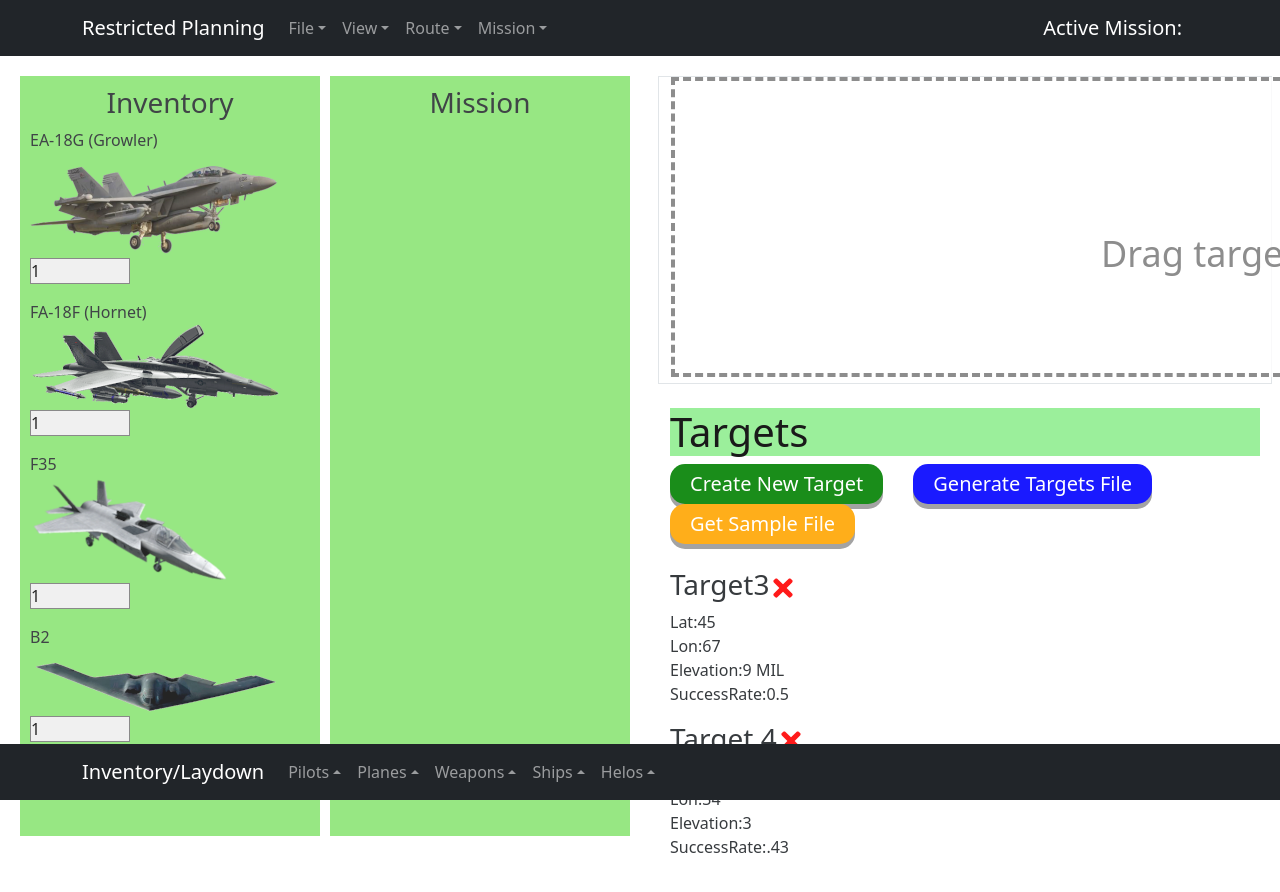
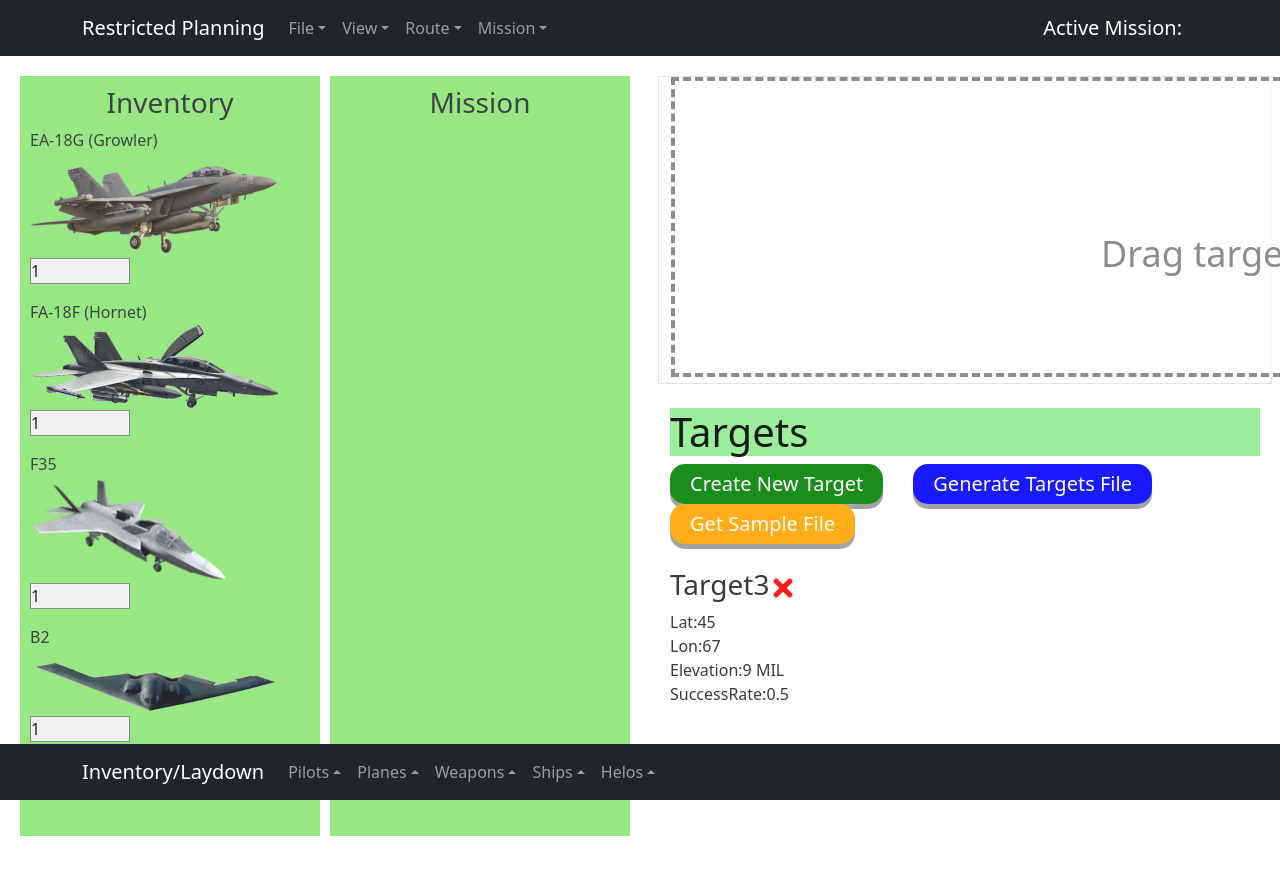
Before and after one commit to Jonathan805/RestrictedPlanning, a React (Create React App) app: page / in a window 1280 px wide. Shown: the top 892 px of the page. After the commit the page ends 856 px from the top, so only its background shows below. Built offline with nearby package versions, Linux system fonts and the light colour scheme; data requests are answered from the project's data file; what react-sizeme would draw is missing.

Commit message:
Initial Cleanup for drag and drop
Initial Cleanup for drag and drop functionality

```diff
--- a/db.json
+++ b/db.json
@@ -7,14 +7,6 @@
       "elevation": "9 MIL",
       "successRate": "0.5",
       "id": 4
-    },
-    {
-      "name": "Target 4",
-      "latitude": "45",
-      "longitude": "34",
-      "elevation": "3",
-      "successRate": ".43",
-      "id": 5
     }
   ]
 }
--- a/src/App.js
+++ b/src/App.js
@@ -6,20 +6,14 @@
 import Row from "react-bootstrap/Row"
 import TargetList from "./Components/TargetList";
 
-// Components for click and drag Aircraft selections
-import Board from './Components/Board';
-import Card from "./Components/Card";
-import Aircraft from "./Components/Aircraft";
-import Growler from './AircraftImages/Growler.png';
-import FA18F from './AircraftImages/FA-18A.png';
-import F35 from './AircraftImages/F35.png';
-import B2 from './AircraftImages/B2.png';
-
 // Components for creating Targets
 import Header from './Components/Header';
 import Targets from './Components/Targets';
 import CreateTarget from './Components/CreateTarget';
 import { useState, useEffect } from 'react'
+
+// Drag and Drop Air Vehicles
+import AirVehicles from './Components/AirVehicleDragDrop/AirVehicles';
 
 import {toast} from 'react-toastify'
 import 'react-toastify/dist/ReactToastify.css'
@@ -126,29 +120,8 @@
     <div>
       <Nav />
       <section id="section-left">
-        <main className="flexbox" >
-          <Board id="board-1" className="board" >
-            <center><h3>Inventory</h3></center>
-            <Card id="Aircraft-1" className="aircraft" draggable="true">
-              <Aircraft aircraftName='EA-18G (Growler)' image={Growler} />
-            </Card>
-            <Card id="Aircraft-2" className="aircraft" draggable="true">
-              <Aircraft aircraftName='FA-18F (Hornet)' image={FA18F} />
-            </Card>
-            <Card id="Aircraft-3" className="aircraft" draggable="true">
-              <Aircraft aircraftName='F35' image={F35} />
-            </Card>
-            <Card id="Aircraft-4" className="aircraft" draggable="true">
-              <Aircraft aircraftName='B2' image={B2} />
-            </Card>
-          </Board>
-          <Board id="board-2" className="board">
-            <center><h3>Mission</h3></center>
-          </Board>
-        </main>
+        <AirVehicles/>
       </section>
-
-
       <missionplanning className="missionfunctions">
         <section className="section-right">
           <section className="section-top">
--- /dev/null
+++ b/src/Components/AirVehicleDragDrop/AirVehicles.js
@@ -0,0 +1,37 @@
+/*Set of Air Vehicles with Deag Drop Functionality*/
+
+// Components for click and drag Aircraft selections
+import Board from './Board';
+import Card from "./Card";
+import Aircraft from "./Aircraft";
+import Growler from '../../AircraftImages/Growler.png';
+import FA18F from '../../AircraftImages/FA-18A.png';
+import F35 from '../../AircraftImages/F35.png';
+import B2 from '../../AircraftImages/B2.png';
+
+const AirVehicles = () => {
+    return (
+      <main className="flexbox" >
+      <Board id="board-1" className="board" >
+        <center><h3>Inventory</h3></center>
+        <Card id="Aircraft-1" className="aircraft" draggable="true">
+          <Aircraft aircraftName='EA-18G (Growler)' image={Growler} />
+        </Card>
+        <Card id="Aircraft-2" className="aircraft" draggable="true">
+          <Aircraft aircraftName='FA-18F (Hornet)' image={FA18F} />
+        </Card>
+        <Card id="Aircraft-3" className="aircraft" draggable="true">
+          <Aircraft aircraftName='F35' image={F35} />
+        </Card>
+        <Card id="Aircraft-4" className="aircraft" draggable="true">
+          <Aircraft aircraftName='B2' image={B2} />
+        </Card>
+      </Board>
+      <Board id="board-2" className="board">
+        <center><h3>Mission</h3></center>
+      </Board>
+    </main>
+    )
+}
+
+export default AirVehicles
--- a/src/Components/Board.js
+++ b/src/Components/AirVehicleDragDrop/Board.js
@@ -1,5 +1,5 @@
 /*
-Class represents a Board object to contain draggable items
+Class represents a Board object to contain draggable items (Air Vehicles)
 */
 
 import React from 'react'
--- a/src/Components/Card.js
+++ b/src/Components/AirVehicleDragDrop/Card.js
@@ -1,5 +1,5 @@
 /*
-Class represents a Card object that are draggable items
+Class represents a Card (AirVehicle) object that are draggable items
 */
 
 import React from 'react'
```
Also changed, not shown: src/Components/AirVehicleDragDrop/Aircraft.js (renamed from src/Components/Aircraft.js).
